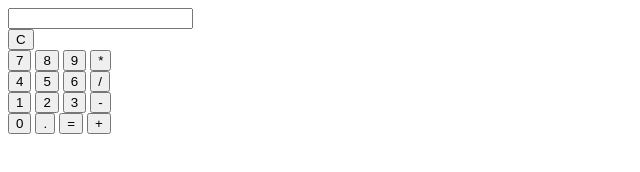
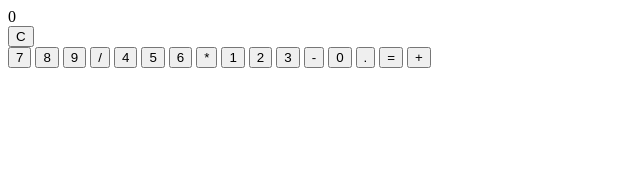
Before and after one commit to bsrBe/calculatorapp, a plain HTML site: page index.html in a window 1280 px wide. Shown: the whole page, without its empty margins (0-640 px from the left). Drawn offline with Linux system fonts and the light colour scheme.

Commit message:
index.html

```diff
--- a/index.html
+++ b/index.html
@@ -1,61 +1,36 @@
 <!DOCTYPE html>
-
-<html lang = "en">
-    <head>
-<meta charset="utf-8">
-<meta name="view-port" content="width=device-width, initial-scale=1.0">
-<link rel="stylesheet" href="styles.css">
-<script>index.js</script>
-<title>Calculator the app</title>
-    </head>
-
-
-
-
-<body>
-    <div class="container">
-        <div class="calculator">
-            <form>
-                <div >
-                    <input id = "display" type="text" name="display" value="">
-                </div>
-                       <div data-previous-operand class="first_op"></div>
-                       <div  data-current-operand class="second_op"></div>
-
-                      <div>
-                    <div></div>
-                        <input data-delete id = "delete" type="button" onclick="display.value = ' ' "value="C">
-                    </div>
-                    <div>
-                    <input class="data-num" id=""type="button" value="7" onclick="display.value += '7' ">
-                    <input  class="data-num" type="button" onclick="display.value += '8' "value="8">
-                    <input  class="data-num" type="button" onclick="display.value += '9' " value="9">
-                    <input data -operation id="bl"type="button" onclick="display.value += '*' " value="*">
-
-                </div>
-                <div>
-                    <input  class="data-num" type="button" onclick="display.value += '4' " value="4">
-                    <input  class="data-num" type="button" onclick="display.value += '5' " value="5">
-                    <input  class="data-num" type="button" onclick="display.value += '6' " value="6">
-                    <input data-operation type="button" onclick="display.value += '/' " value="/">
-                </div>
-                <div>
-                    <input  class="data-num" type="button" onclick="display.value += '1' " value="1">
-                    <input  class="data-num" type="button" onclick="display.value += '2' " value="2">
-                    <input class="data-num" type="button" onclick="display.value += '3' " value="3">
-                    <input data-operation type="button" onclick="display.value += '-' " value="-">
-                </div>
-                <div>
-                    <input class="data-num" type="button" onclick="display.value += '0' "value="0">
-                    <input data-operation type="button" onclick="display.value += '.' " value=".">
-                    <input class="data-equals" type="button" onclick=""value="=">
-                    <input type="button" onclick="display.value += '+' " value="+">
-                </div>
-            </div>
-
-
-        </form>
+<html lang="en">
+  <head>
+    <meta charset="UTF-8" />
+    <meta name="viewport" content="width=device-width, initial-scale=1.0" />
+    <title>Calculator</title>
+    <link rel="stylesheet" href="styles.css" />
+  </head>
+  <body>
+    <div class="calculator">
+      <div class="display" id="display">0</div>
+      <button class="btnopc" onclick="clearDisplay()">C</button>
+      <div class="buttons">
+        <button class="btn" onclick="appendToDisplay('7')">7</button>
+        <button class="btn" onclick="appendToDisplay('8')">8</button>
+        <button class="btn" onclick="appendToDisplay('9')">9</button>
+        <button class="btnop" onclick="appendToDisplay('/')">/</button>
+        <button class="btn" onclick="appendToDisplay('4')">4</button>
+        <button class="btn" onclick="appendToDisplay('5')">5</button>
+        <button class="btn" onclick="appendToDisplay('6')">6</button>
+        <button class="btnop" onclick="appendToDisplay('*')">*</button>
+        <button class="btn" onclick="appendToDisplay('1')">1</button>
+        <button class="btn" onclick="appendToDisplay('2')">2</button>
+        <button class="btn" onclick="appendToDisplay('3')">3</button>
+        <button class="btnop" onclick="appendToDisplay('-')">-</button>
+        <button class="btn" onclick="appendToDisplay('0')">0</button>
+        <button class="btn" onclick="appendToDisplay('.')">.</button>
+        <button class="btn equals" onclick="calculateResult()">=</button>
+        <button class="btnop" onclick="appendToDisplay('+')">+</button>
+      </div>
     </div>
+    <script src="index.js"></script>
+  </body>
 </div>
     </body>
 
```
